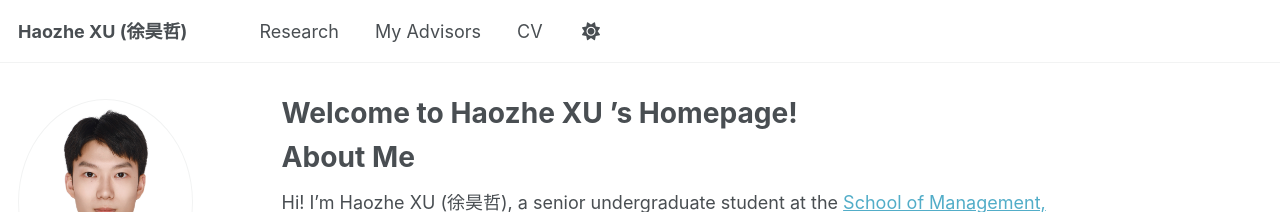
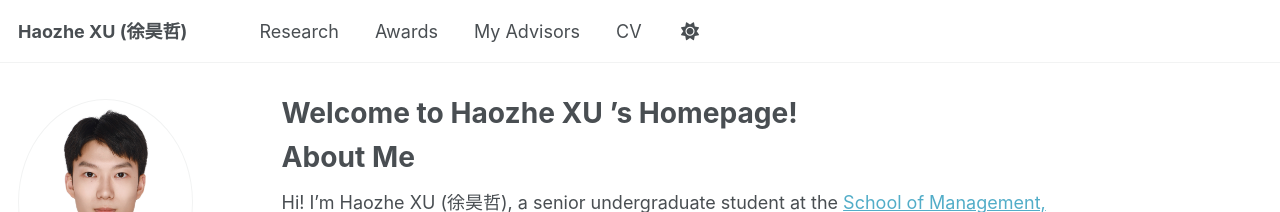
Before and after one commit to XuHaozhe0204/XuHaozhe0204.github.io, a Jekyll site: the page built from _pages/about.md, in a window 1280 px wide. Shown: the top 212 px of the page. Built offline with Jekyll 4.4.1, drawn with Linux system fonts in a browser that asks for light colours; a script that is not in the unit is left out.

Commit message:
Update navigation.yml

```diff
--- a/_data/navigation.yml
+++ b/_data/navigation.yml
@@ -11,8 +11,8 @@ main:
   - title: "Research"
     url: /publications/
 
-  #- title: "Talks"
-   # url: /talks/
+  - title: "Awards"
+    url: /talks/
 
   #- title: "Teaching"
    # url: /teaching/
```
